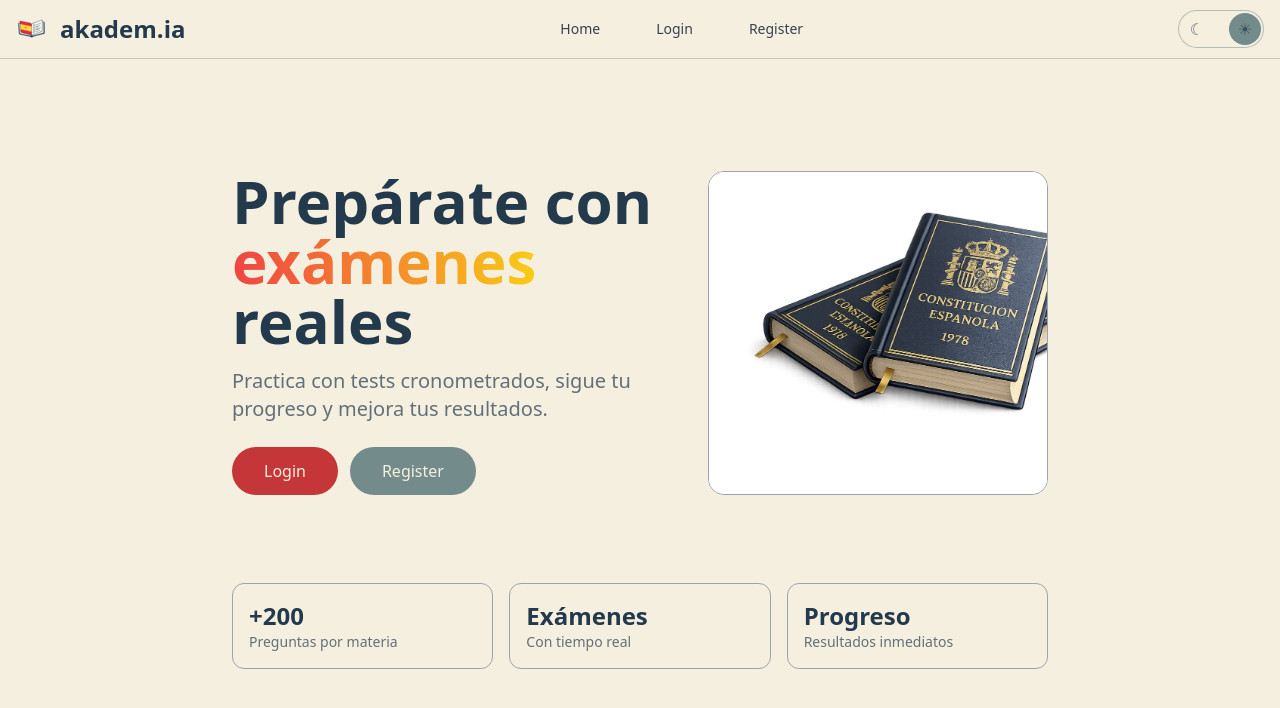
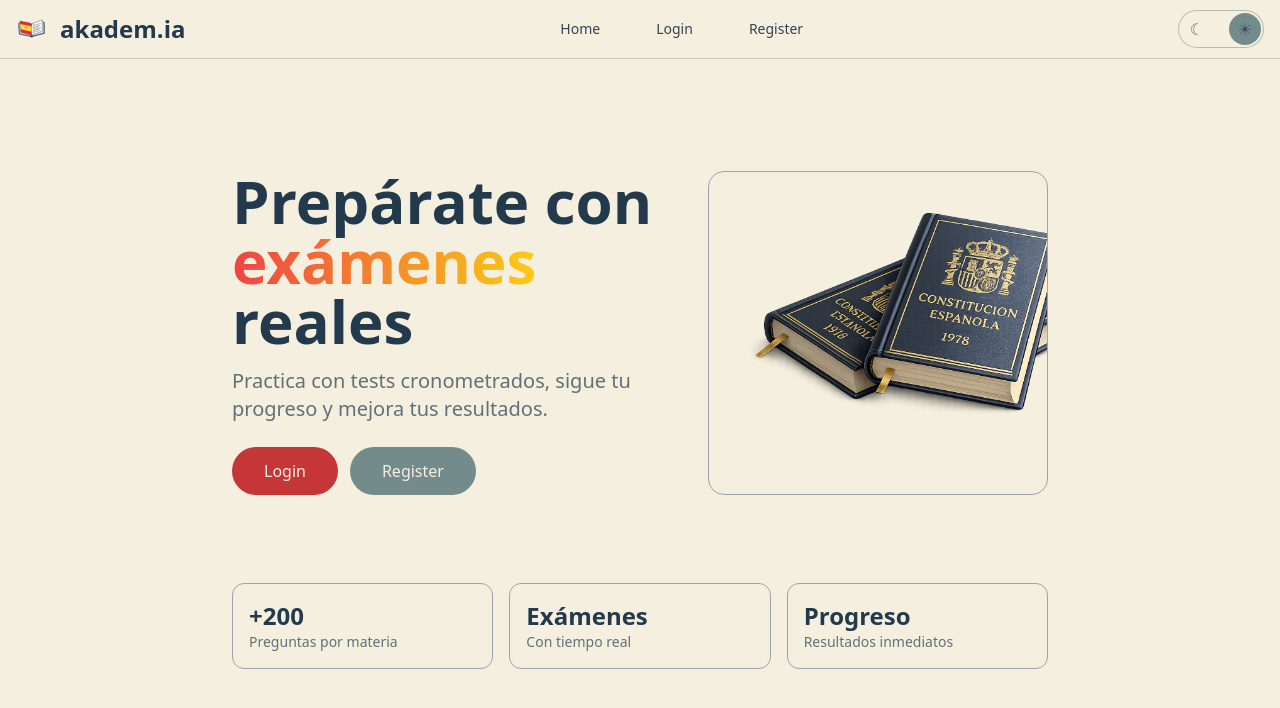
Before and after one commit to guilu/akadem.ia, a React (Vite) app in the folder frontend/: page / in a window 1280 px wide. Shown: the top 708 px of the page. Built offline with nearby package versions, Linux system fonts and the light colour scheme; no server answers.

Commit message:
🖼️ style (frontend) : hero image png

```diff
--- a/frontend/src/pages/HomePage.tsx
+++ b/frontend/src/pages/HomePage.tsx
@@ -34,7 +34,7 @@ export default function HomePage({ isAuthed, activeAttemptId }: { isAuthed: bool
         </div>
         <div className="hidden lg:mt-0 lg:col-span-5 lg:flex">
           <img
-            src="/assets/landing/constitution-books.jpg"
+            src="/assets/landing/constitution-books.png"
             alt="Constitución española"
             className="w-full h-auto rounded-2xl border border-gray-400 object-cover"
           />
```
Also changed, not shown: frontend/public/assets/landing/constitution-books.jpg (deleted), frontend/public/assets/landing/constitution-books.png (added).
